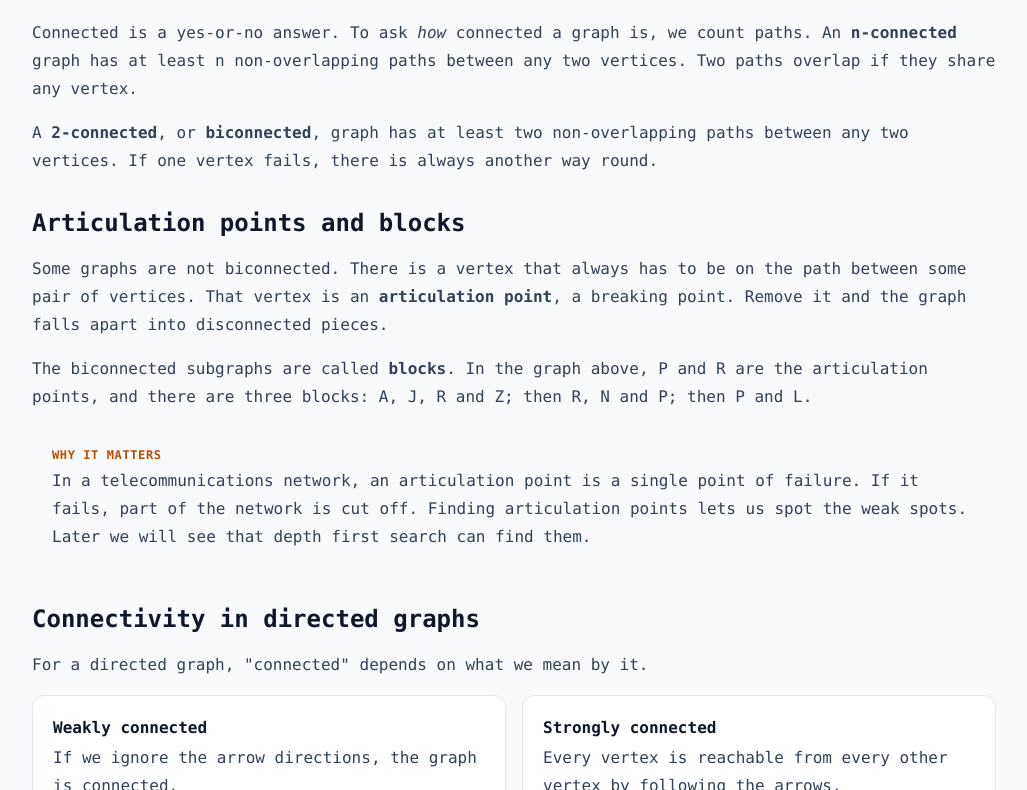
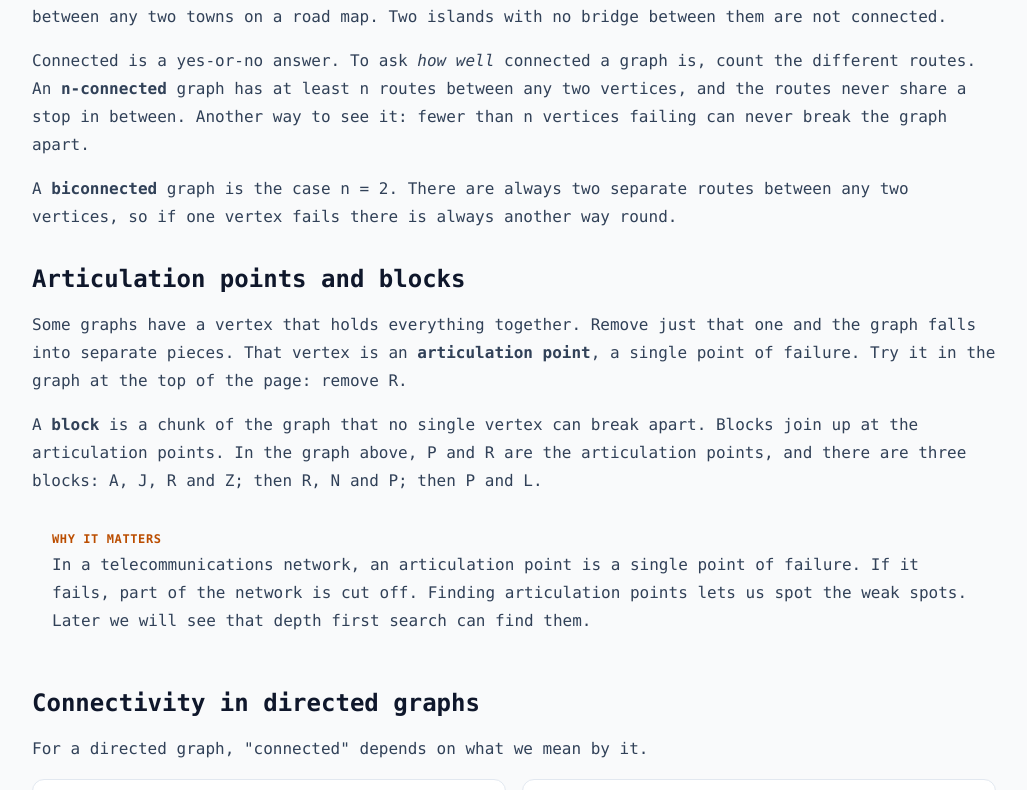
Before and after one commit to kbDevHub/COS750Exam, a React (Vite) app in the folder frontend/: page /connected in a window 1280 px wide. Shown: the part 1330-2120 px from the top of the page, without its empty margins (236-1263 px from the left). Built offline with nearby package versions, Linux system fonts and the light colour scheme; no server answers.

Commit message:
refactor(connected): simplify definitions

```diff
--- a/frontend/src/pages/Connected.jsx
+++ b/frontend/src/pages/Connected.jsx
@@ -4,7 +4,7 @@ import ReadAloud from "../components/ReadAloud";
 import { useProgress } from "../components/Progress";
 
 const DEFINITION =
-  "A graph is connected when a path exists between any two vertices. An n-connected graph has at least n non-overlapping paths between any two vertices. A biconnected graph is 2-connected. An articulation point is a vertex whose removal breaks the graph into disconnected pieces. Biconnected subgraphs are called blocks.";
+  "A graph is connected when you can get from any vertex to any other by following edges. An n-connected graph has at least n different routes between any two vertices, and the routes never share a stop in between. A biconnected graph is the case where n is two, so no single vertex failing can split the graph. An articulation point is a vertex that holds the graph together: remove just that one and the graph falls into separate pieces. A block is a chunk of the graph that no single vertex can break apart.";
 
 const NODES = {
   A: { x: 70, y: 50 },
@@ -46,6 +46,18 @@ function components(removed) {
   }
   return pieces;
 }
+
+/* The lecture's own wording, shown under each plain-language definition
+   so students still recognise it in the lecture and the exam. */
+/*
+function LectureWords({ children }) {
+  return (
+    <p className="text-sm text-slate-500">
+      <span className="font-semibold">In the lecture's words:</span> {children}
+    </p>
+  );
+}
+*/
 
 function BreakIt() {
   const [removed, setRemoved] = useState([]);
@@ -181,24 +193,29 @@ export default function Connected() {
           <ReadAloud text={DEFINITION} />
         </div>
         <p className="leading-7">
-          A graph is <strong>connected</strong> when a path exists between any two vertices.
+          A graph is <strong>connected</strong> when you can get from any vertex to any other by following edges, like driving between any two towns on a road map. Two islands with no bridge between them are not connected.
         </p>
+        {/*<LectureWords>a path exists between any two vertices.</LectureWords>*/}
         <p className="leading-7">
-          Connected is a yes-or-no answer. To ask <em>how</em> connected a graph is, we count paths. An{" "} <strong>n-connected</strong> graph has at least n non-overlapping paths between any two vertices. Two paths overlap if they share any vertex.
+          Connected is a yes-or-no answer. To ask <em>how well</em> connected a graph is, count the different routes. An{" "}<strong>n-connected</strong> graph has at least n routes between any two vertices, and the routes never share a stop in between. Another way to see it: fewer than n vertices failing can never break the graph apart.
         </p>
+        {/*<LectureWords>at least n non-overlapping paths between any two vertices. Two paths overlap if they share any vertex.</LectureWords>*/}
         <p className="leading-7">
-          A <strong>2-connected</strong>, or <strong>biconnected</strong>, graph has at least two non-overlapping paths between any two vertices. If one vertex fails, there is always another way round.
+          A <strong>biconnected</strong> graph is the case n = 2. There are always two separate routes between any two vertices, so if one vertex fails there is always another way round.
         </p>
+        {/*<LectureWords>a 2-connected graph.</LectureWords>*/}
       </section>
 
       <section className="space-y-4">
         <h2 className="text-2xl font-bold text-slate-900">Articulation points and blocks</h2>
         <p className="leading-7">
-          Some graphs are not biconnected. There is a vertex that always has to be on the path between some pair of vertices. That vertex is an <strong>articulation point</strong>, a breaking point. Remove it and the graph falls apart into disconnected pieces.
+          Some graphs have a vertex that holds everything together. Remove just that one and the graph falls into separate pieces. That vertex is an <strong>articulation point</strong>, a single point of failure. Try it in the graph at the top of the page: remove R.
         </p>
+        {/*<LectureWords>a vertex that always has to be on the path between some pair of vertices.</LectureWords>*/}
         <p className="leading-7">
-          The biconnected subgraphs are called <strong>blocks</strong>. In the graph above, P and R are the articulation points, and there are three blocks: A, J, R and Z; then R, N and P; then P and L.
+          A <strong>block</strong> is a chunk of the graph that no single vertex can break apart. Blocks join up at the articulation points. In the graph above, P and R are the articulation points, and there are three blocks: A, J, R and Z; then R, N and P; then P and L.
         </p>
+        {/*<LectureWords>the biconnected subgraphs are called blocks.</LectureWords>*/}
         <div className=" p-5">
           <p className="mb-1 text-xs font-bold uppercase tracking-wider text-amber-700">Why it matters</p>
           <p className="leading-7">
@@ -216,14 +233,20 @@ export default function Connected() {
           <div className="rounded-xl border border-slate-200 bg-white p-5">
             <p className="font-semibold text-slate-900">Weakly connected</p>
             <p className="mt-1 leading-7">
-              If we ignore the arrow directions, the graph is connected.
+              Pretend the arrows are plain lines. If the graph is in one piece, it is weakly connected.
             </p>
+            {/*<p className="mt-2 text-sm text-slate-500">
+              <span className="font-semibold">In the lecture's words:</span> the corresponding undirected graph structure is connected.
+            </p>*/}
           </div>
           <div className="rounded-xl border border-slate-200 bg-white p-5">
             <p className="font-semibold text-slate-900">Strongly connected</p>
             <p className="mt-1 leading-7">
-              Every vertex is reachable from every other vertex by following the arrows.
+              Obey the arrows like one-way streets. If you can still get from every vertex to every other, it is strongly connected.
             </p>
+            {/*<p className="mt-2 text-sm text-slate-500">
+              <span className="font-semibold">In the lecture's words:</span> every vertex is reachable from every other vertex.
+            </p>*/}
           </div>
         </div>
         <p className="leading-7">
```
